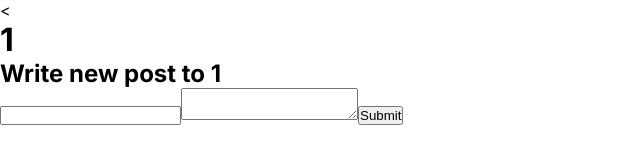
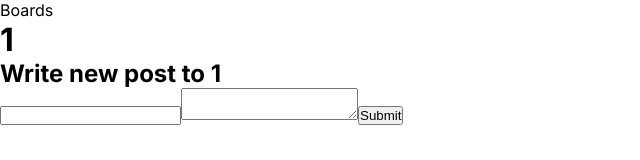
Before and after one commit to 2chanhaeng/fastapi-study-view, a Next.js app: page /board/1/new in a window 1280 px wide. Shown: the top 160 px of the page, without its empty margins (0-640 px from the left). Built offline with nearby package versions, Linux system fonts and the light colour scheme.

Commit message:
fix: link to boards and the board

```diff
--- a/app/board/[board]/layout.tsx
+++ b/app/board/[board]/layout.tsx
@@ -5,9 +5,7 @@ export function generateMetadata({
 }: {
   params: { board: string };
 }): Metadata {
-  return {
-    title: decodeURI(board),
-  };
+  return { title: decodeURI(board) };
 }
 
 export default async function BoardLayout({
@@ -20,8 +18,10 @@ export default async function BoardLayout({
   return (
     <>
       <header>
-        <a href="../">{"<"}</a>
-        <h1>{decodeURI(board)}</h1>
+        <a href="/board">Boards</a>
+        <a href={`/board/${board}`}>
+          <h1>{decodeURI(board)}</h1>
+        </a>
       </header>
       {children}
     </>
```
